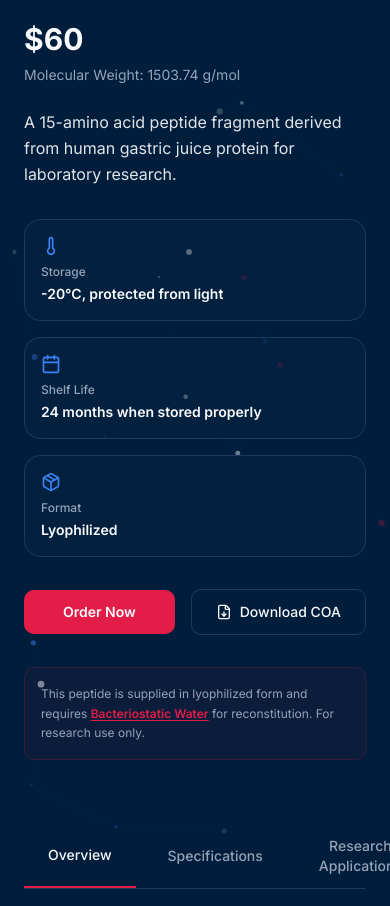
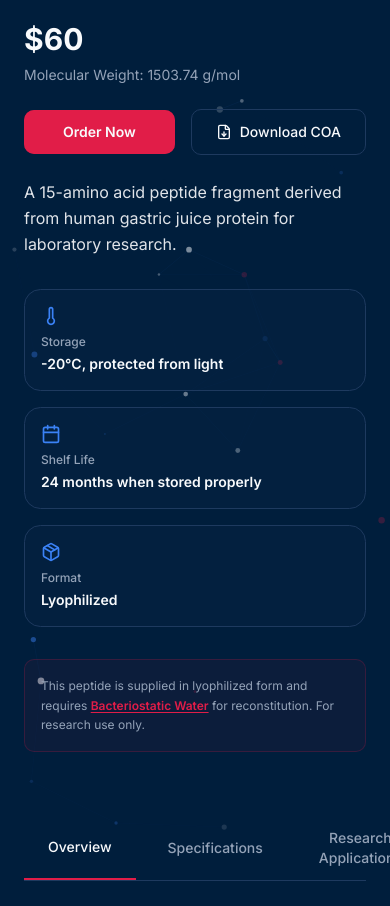
Before and after one commit to DLozF/RGVP, a Next.js app: page /products/bpc-157 in a window 390 px wide. Shown: the part 833-1739 px from the top of the page. Built offline with nearby package versions, Linux system fonts and the light colour scheme.

Commit message:
changed CTA on mobile and desktop

```diff
--- a/components/product-detail-client.tsx
+++ b/components/product-detail-client.tsx
@@ -132,6 +132,29 @@ export default function ProductDetailClient({ product }: ProductDetailClientProp
             Molecular Weight: {product.weight}
           </p>
 
+          {/* Mobile-Only CTA Buttons */}
+          <div className="mt-6 flex flex-wrap items-center gap-4 lg:hidden">
+            <a
+              href="https://www.instagram.com/rgvpeptides/"
+              target="_blank"
+              rel="noopener noreferrer"
+              className="animate-pulse-crimson flex-1 rounded-lg bg-crimson px-6 py-3 text-center text-sm font-semibold text-alabaster transition-colors hover:bg-crimson-dark"
+            >
+              Order Now
+            </a>
+            {product.coa && (
+              <a
+                href={product.coa}
+                target="_blank"
+                rel="noopener noreferrer"
+                className="inline-flex items-center gap-2 rounded-lg border border-navy-mid px-6 py-3 text-sm font-medium text-alabaster transition-colors hover:border-alabaster/30 hover:bg-navy-light/50"
+              >
+                <FileDown className="h-4 w-4" />
+                Download COA
+              </a>
+            )}
+          </div>
+
           {/* Short Description */}
           <p className="mt-6 text-base leading-relaxed text-alabaster/90">
             {product.description}
@@ -160,11 +183,10 @@ export default function ProductDetailClient({ product }: ProductDetailClientProp
             </div>
           </div>
 
-
-          {/* CTA Buttons */}
-          <div className="mt-8 flex flex-wrap items-center gap-4">
+          {/* Desktop-Only CTA Buttons */}
+          <div className="mt-8 hidden flex-wrap items-center gap-4 lg:flex">
             <a
-              href="https://ig.me/m/rgvpeptides"
+              href="https://www.instagram.com/rgvpeptides/"
               target="_blank"
               rel="noopener noreferrer"
               className="animate-pulse-crimson flex-1 rounded-lg bg-crimson px-6 py-3 text-center text-sm font-semibold text-alabaster transition-colors hover:bg-crimson-dark"
```
